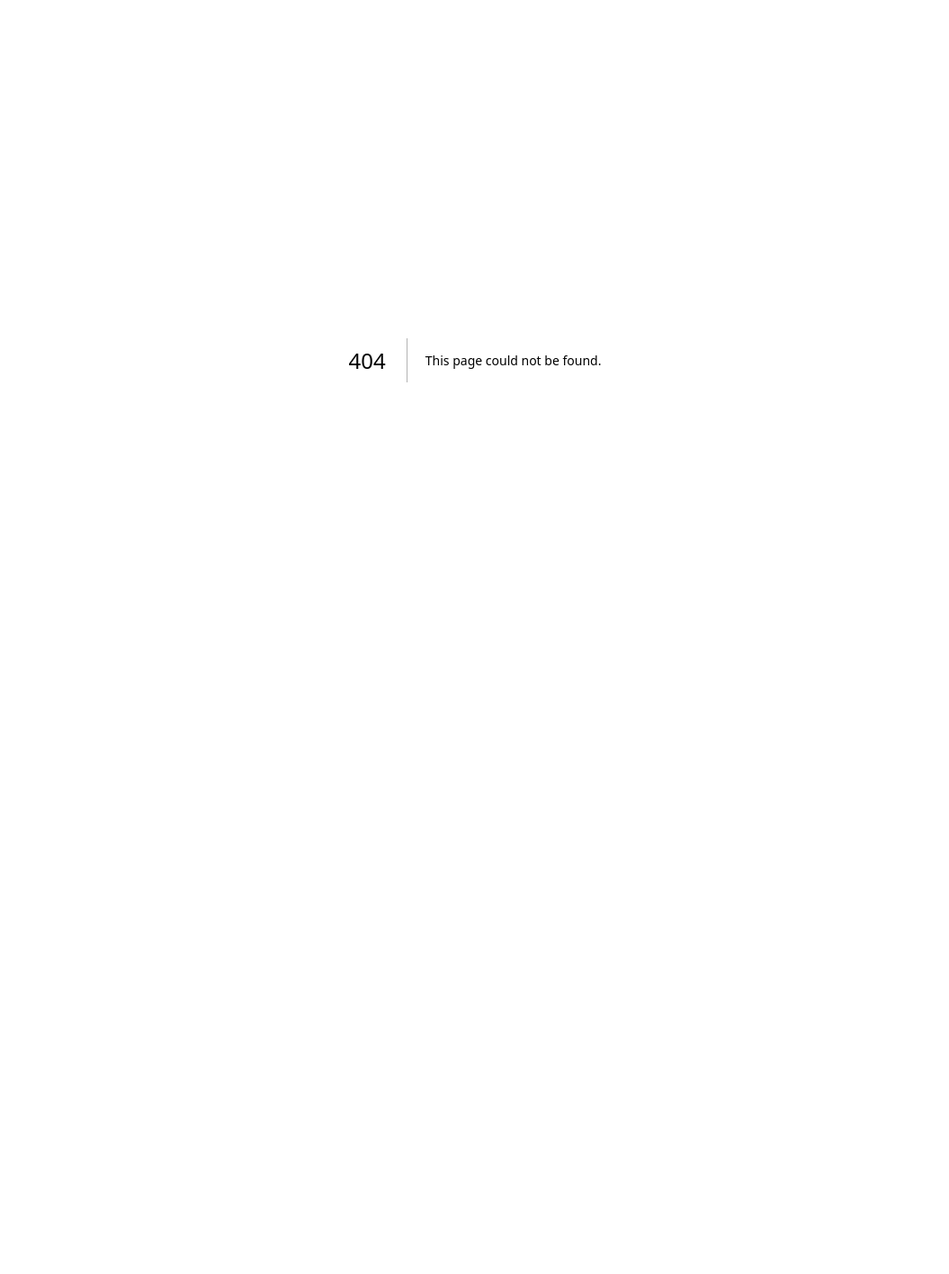
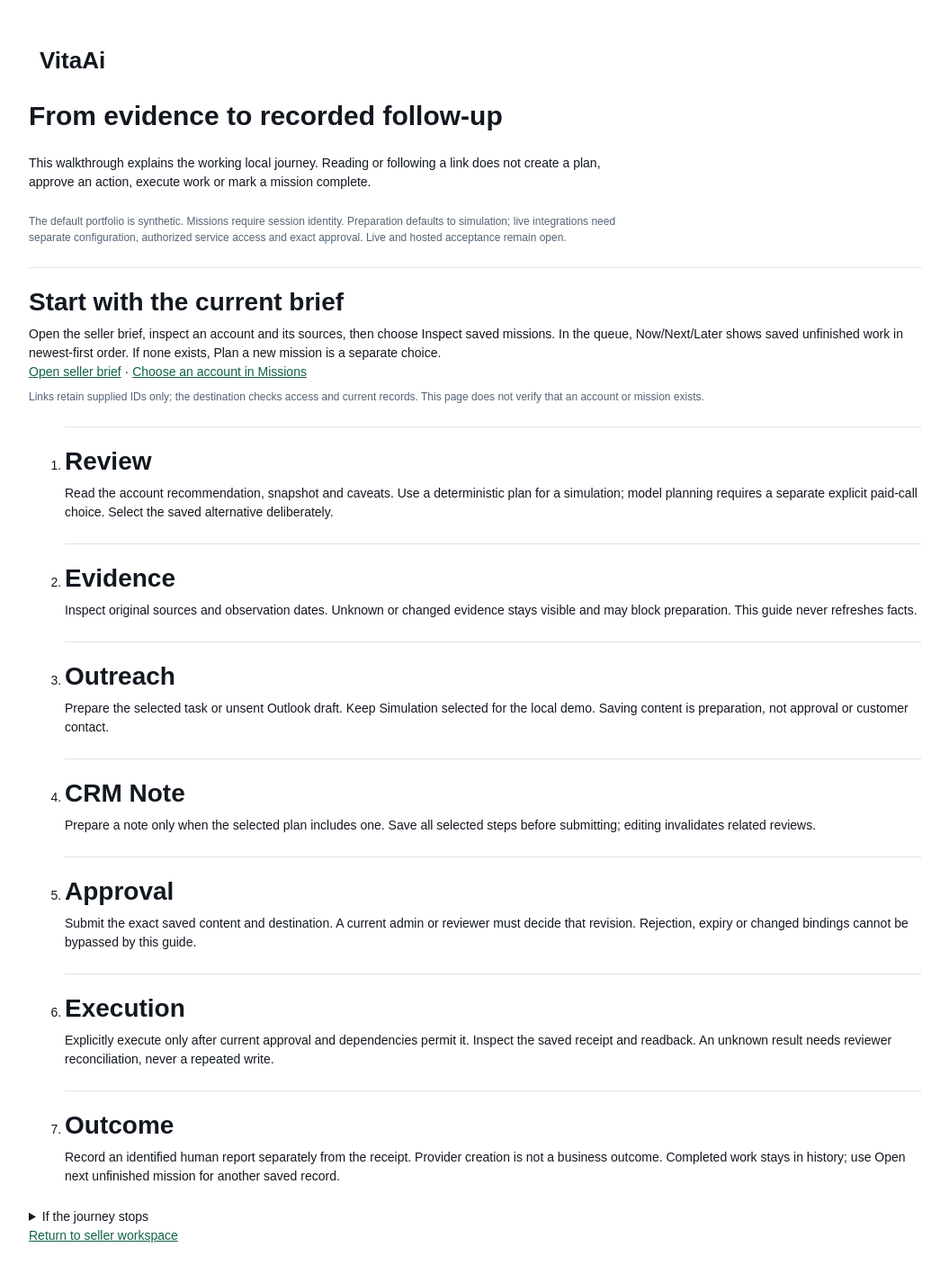
Before and after one commit to SamikSwarupBiswal/VitaAi, a Next.js app in the folder apps/web/: page /walkthrough in a window 1280 px wide. Before the commit this address had no page. Shown: the top 1416 px of the page at 90% size, without its empty margins (112-1167 px from the left). Before the commit the page ends 800 px from the top, so only its background shows below. Built offline with nearby package versions, Linux system fonts and the light colour scheme.

Commit message:
feat: add context-preserving product walkthrough

```diff
--- /dev/null
+++ b/apps/web/app/walkthrough/page.tsx
@@ -0,0 +1,51 @@
+import Link from "next/link";
+
+export const metadata = { title: "VitaAi | Walkthrough" };
+
+const stages = [
+  ["Review", "Read the account recommendation, snapshot and caveats. Use a deterministic plan for a simulation; model planning requires a separate explicit paid-call choice. Select the saved alternative deliberately."],
+  ["Evidence", "Inspect original sources and observation dates. Unknown or changed evidence stays visible and may block preparation. This guide never refreshes facts."],
+  ["Outreach", "Prepare the selected task or unsent Outlook draft. Keep Simulation selected for the local demo. Saving content is preparation, not approval or customer contact."],
+  ["CRM Note", "Prepare a note only when the selected plan includes one. Save all selected steps before submitting; editing invalidates related reviews."],
+  ["Approval", "Submit the exact saved content and destination. A current admin or reviewer must decide that revision. Rejection, expiry or changed bindings cannot be bypassed by this guide."],
+  ["Execution", "Explicitly execute only after current approval and dependencies permit it. Inspect the saved receipt and readback. An unknown result needs reviewer reconciliation, never a repeated write."],
+  ["Outcome", "Record an identified human report separately from the receipt. Provider creation is not a business outcome. Completed work stays in history; use Open next unfinished mission for another saved record."],
+] as const;
+
+export default async function WalkthroughPage({ searchParams }: {
+  searchParams: Promise<{ [key: string]: string | string[] | undefined }>;
+}) {
+  const query = await searchParams;
+  const uuid = /^[0-9a-f]{8}-[0-9a-f]{4}-[0-9a-f]{4}-[0-9a-f]{4}-[0-9a-f]{12}$/i;
+  const account = typeof query.account === "string" && uuid.test(query.account) ? query.account : null;
+  const mission = account && typeof query.mission === "string" && uuid.test(query.mission) ? query.mission : null;
+  const context = new URLSearchParams();
+  if (account) context.set("account", account);
+  if (mission) context.set("mission", mission);
+  const missionHref = `/missions${context.size ? `?${context}` : ""}`;
+  const sellerQuery = new URLSearchParams({ persona: "seller" });
+  if (account) sellerQuery.set("account", account);
+  return <main className="entry">
+    <Link href="/" className="brand">VitaAi</Link>
+    <h1>From evidence to recorded follow-up</h1>
+    <p>This walkthrough explains the working local journey. Reading or following a link does not create a plan, approve an action, execute work or mark a mission complete.</p>
+    <p className="caveat">The default portfolio is synthetic. Missions require session identity. Preparation defaults to simulation; live integrations need separate configuration, authorized service access and exact approval. Live and hosted acceptance remain open.</p>
+    {(query.account || query.mission) && !account && <p role="status">Account context is invalid or missing. Choose an account in the workspace; no replacement account was selected by this guide.</p>}
+    {account && query.mission && !mission && <p role="status">Mission context is invalid. Open the account queue and choose a saved mission.</p>}
+    <section className="portfolio-brief" aria-label="Start the walkthrough">
+      <h2>Start with the current brief</h2>
+      <p>Open the seller brief, inspect an account and its sources, then choose Inspect saved missions. In the queue, Now/Next/Later shows saved unfinished work in newest-first order. If none exists, Plan a new mission is a separate choice.</p>
+      <Link href={`/?${sellerQuery}`}>Open seller brief</Link>{" · "}
+      <Link href={missionHref}>{mission ? "Resume selected mission" : account ? "Inspect this account’s saved missions" : "Choose an account in Missions"}</Link>
+      <p className="caveat">Links retain supplied IDs only; the destination checks access and current records. This page does not verify that an account or mission exists.</p>
+    </section>
+    <ol aria-label="Seven mission steps">{stages.map(([title, text]) => <li key={title} className="portfolio-brief">
+      <h2>{title}</h2><p>{text}</p>
+      {mission && <Link href={`${missionHref}&step=${encodeURIComponent(title)}`}>Inspect {title} in selected mission</Link>}
+    </li>)}</ol>
+    <details><summary>If the journey stops</summary>
+      <p>Refresh current state after an uncertain response. Inspect stale evidence recovery in Review, review decisions in Approval, and claims or reconciliation in Execution. Refresh failure keeps work paused. A viewer can inspect records but cannot prepare or execute; seller presentation never grants reviewer authority.</p>
+    </details>
+    <Link href={`/?${sellerQuery}`}>Return to seller workspace</Link>
+  </main>;
+}
--- a/apps/web/components/mission-workspace.tsx
+++ b/apps/web/components/mission-workspace.tsx
@@ -182,6 +182,7 @@ function MissionDirectory() {
   return <main className="mission-shell">
     <header className="mission-heading"><div><Link href={`/?persona=seller${account ? `&account=${account.account.id}` : ""}`}>← Portfolio</Link>
       <h1>Governed missions</h1><p className="muted">Evidence → reviewed action → recorded follow-up</p></div>
+      <Link href={`/walkthrough?${new URLSearchParams({ ...(accountId ? { account: accountId } : {}), ...(selectedId ? { mission: selectedId } : {}) })}`}>Mission walkthrough</Link>
       <button onClick={() => refresh()}>Refresh current state</button></header>
     <p className="mission-disclosure">Preparation defaults to simulation. Live work requires server configuration, explicit selection and exact authenticated approval. Outlook creates unsent drafts only. Provider creation does not establish a business outcome.</p>
     <MicrosoftConnection key={generation} blocked={connectionBusy} invalidate={() => setConnectionBusy(true)} changed={message => { setConnectionBusy(false); refresh(message); }} />
--- a/apps/web/components/workspace.tsx
+++ b/apps/web/components/workspace.tsx
@@ -87,6 +87,7 @@ function Entry() {
     <p className="muted">Account intelligence / local foundation</p>
     <h1>Find the next conversation in your customer signals.</h1>
     <p>Review evidence, understand deterministic priorities, and prepare your next step with NVIDIA Nemotron on Nebius.</p>
+    <Link href="/walkthrough">Read the product walkthrough</Link>
     <nav aria-label="Choose a workspace perspective" className="persona-entry">
       {perspectives.map(item => <Link key={item.id} href={`/?persona=${item.id}`}><strong>{item.label}</strong><span>{item.description}</span><span>Open {item.label.toLowerCase()} workspace →</span></Link>)}
     </nav>
@@ -239,6 +240,7 @@ function WorkspaceContent({ accountDirectory, persona }: { accountDirectory: boo
         <Link href={`/${selectedQuery}`} className={!accountDirectory ? "active" : ""} aria-current={!accountDirectory ? "page" : undefined}><PieChart size={20} />Portfolio</Link>
         <Link href={`/accounts${selectedQuery}`} className={accountDirectory ? "active" : ""} aria-current={accountDirectory ? "page" : undefined}><Building2 size={20} />Accounts</Link>
         <Link href={`/missions${selected ? `?account=${encodeURIComponent(selected.account.id)}` : ""}`}>Missions</Link>
+        <Link href={`/walkthrough${selected ? `?account=${encodeURIComponent(selected.account.id)}` : ""}`}>Walkthrough</Link>
       </nav><footer><p><Settings size={18} />Local workspace</p><p><Code2 size={18} />Local development</p></footer>
     </aside>
     <div className="workspace-body"><header className="topbar"><span>Workspace <span className="slash">/</span> <strong>{title}</strong></span>
```
Also changed, not shown: 1 other file (tests, documents, lock files or other folders).
